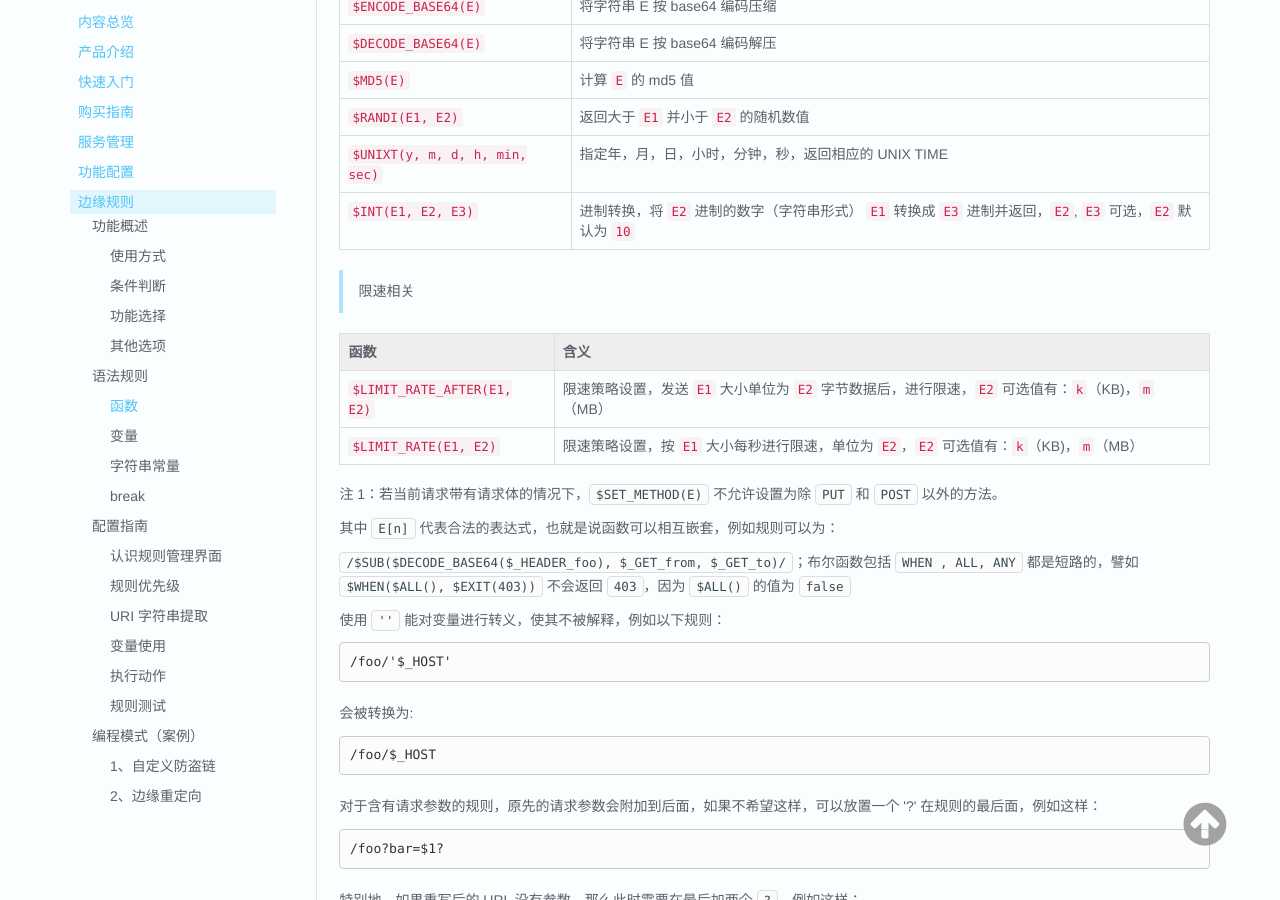
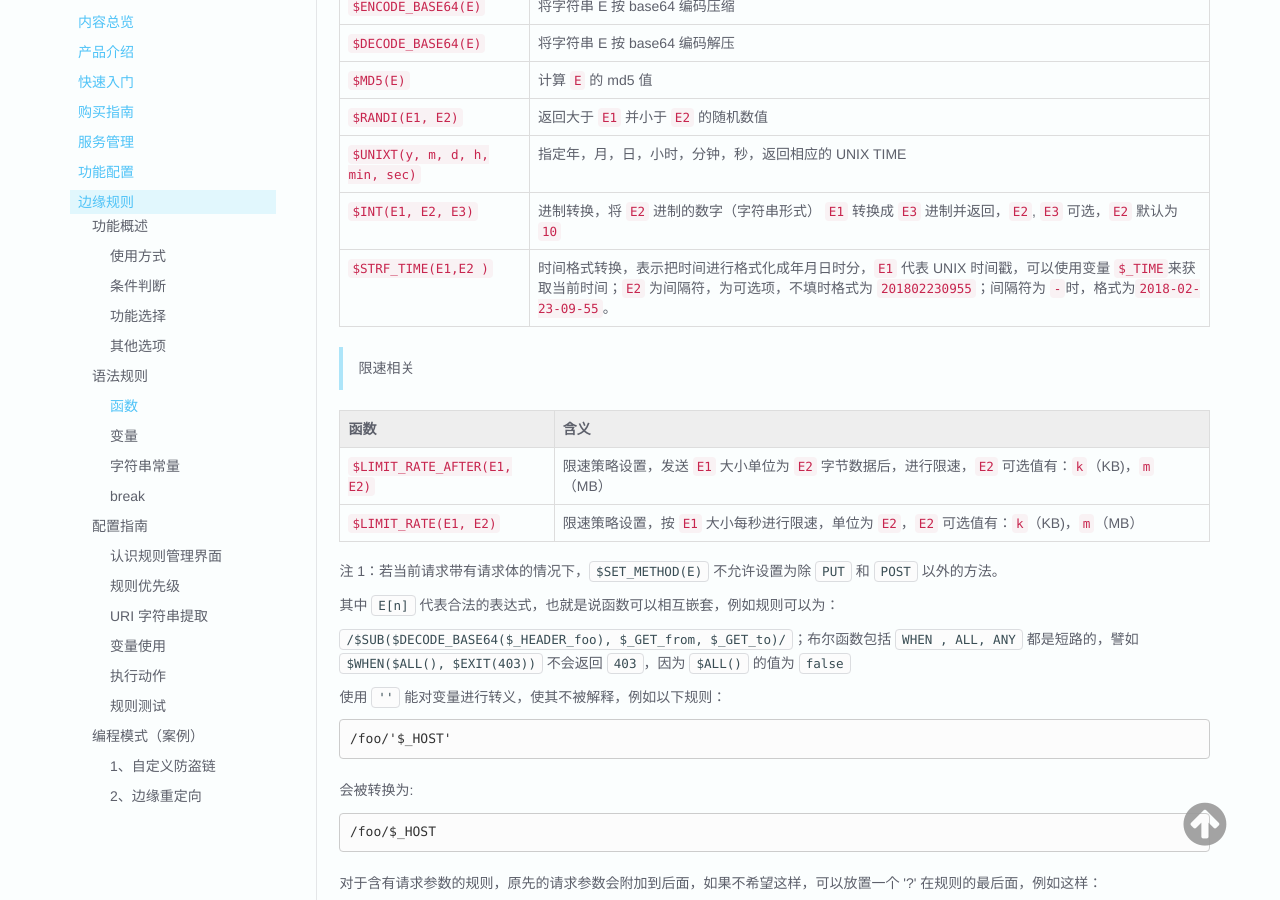
Before and after one commit to upyun/docs, an MkDocs documentation site: the page built from sources/cdn/edgerules.md, in a window 1280 px wide and 900 px high, scrolled down 4545 px. Built offline with MkDocs 1.6.1, drawn with Linux system fonts in a browser that asks for light colours; old or Windows-style settings are respelled for this version of MkDocs.

Commit message:
Update edgerules.md

```diff
--- a/sources/cdn/edgerules.md
+++ b/sources/cdn/edgerules.md
@@ -170,6 +170,8 @@ EdgeRules 根据不同用户背景划分了两种不同的使用方式，一种
 `$RANDI(E1, E2)`            | 返回大于 `E1` 并小于 `E2` 的随机数值
 `$UNIXT(y, m, d, h, min, sec)` | 指定年，月，日，小时，分钟，秒，返回相应的 UNIX TIME
 `$INT(E1, E2, E3)`          | 进制转换，将 `E2` 进制的数字（字符串形式） `E1` 转换成 `E3` 进制并返回，`E2`, `E3` 可选，`E2` 默认为 `10`
+`$STRF_TIME(E1,E2 )`        | 时间格式转换，表示把时间进行格式化成年月日时分，`E1` 代表 UNIX 时间戳，可以使用变量 `$_TIME`来获取当前时间；`E2` 为间隔符，为可选项，不填时格式为 `201802230955`；间隔符为 `-`时，格式为`2018-02-23-09-55`。
+
 
 > 限速相关
 
```
